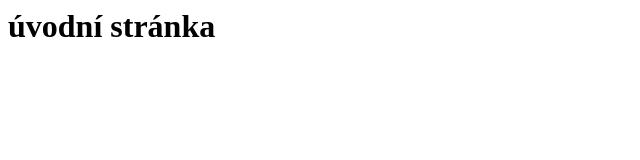
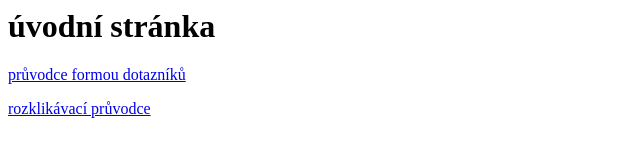
Before and after one commit to trusinas/pruvodceZU, a plain HTML site: page index.html in a window 1280 px wide. Shown: the whole page, without its empty margins (0-640 px from the left). Drawn offline with Linux system fonts and the light colour scheme.

Commit message:
pridany plne odkazy na pruvodce

```diff
--- a/index.html
+++ b/index.html
@@ -1 +1,3 @@
 <h1>úvodní stránka</h1>
+<p><a href="https://trusinas.github.io/pruvodceZU/ŽU_stěhování-dotazník.html">průvodce formou dotazníků<a/></p>
+<p><a href="https://trusinas.github.io/pruvodceZU/ŽU_stěhování-dropdown.html">rozklikávací průvodce<a/></p>
```
